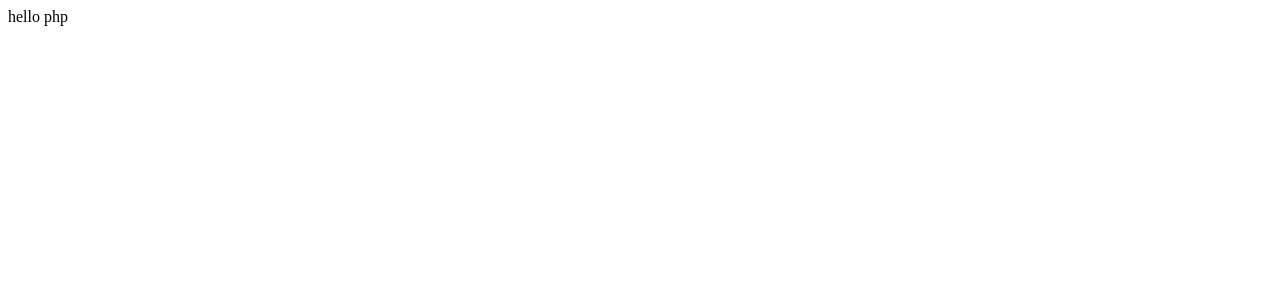
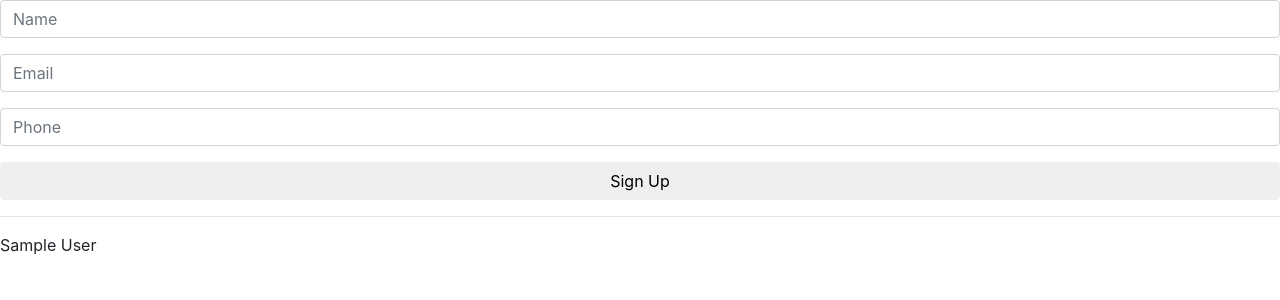
Before and after one commit to HaoHuynh0301/Web-Develop-Excercises, a PHP site: page /Learning/site.php in a window 1280 px wide. Before the commit the part shown is almost empty. Shown: the top 300 px of the page. Run offline with PHP 8.4, Linux system fonts and the light colour scheme; tables that the repository leaves empty or names only in its code hold one stand-in row (values such as "Sample post").

Commit message:
php review

```diff
--- a/Learning/site.php
+++ b/Learning/site.php
@@ -1,13 +1,52 @@
+<?php
+	$servername = "localhost";
+	$username = "root";
+	$password = "";
+	$dbname = "test";
+
+	// Create connection
+	$conn = mysqli_connect($servername, $username, $password, $dbname);
+	// Check connection
+	if (!$conn) {
+		die("Connection failed: " . mysqli_connect_error());
+	}
+
+	$sql = "SELECT name,email from customer ORDER BY user_id";
+	$res = mysqli_query($conn, $sql);
+
+	if(mysqli_num_rows($res) > 0) {
+		while($row = mysqli_fetch_assoc($res)) {
+			$tmp_name = $row["name"];
+		}
+	} else echo "No Data";
+?>
+
 <!DOCTYPE html>
 <html lang="en">
 <head>
 	<meta charset="UTF-8">
 	<meta name="viewport" content="width=device-width, initial-scale=1.0">
+	<link href="//maxcdn.bootstrapcdn.com/bootstrap/4.1.1/css/bootstrap.min.css" rel="stylesheet" id="bootstrap-css">
+	<link href="https://stackpath.bootstrapcdn.com/font-awesome/4.7.0/css/font-awesome.min.css" rel="stylesheet">
 	<title>Document</title>
 </head>
 <body>
-	<?php
-		echo("hello php")
-	?>
+	<form action="site.php" method="POST" name="login">
+	    <div class="form-group">
+	         <input type="text" name="name"  class="form-control my-input" id="name" placeholder="Name" value="">
+	    </div>
+	    <div class="form-group">
+	        <input type="email" name="email"  class="form-control my-input" id="email" placeholder="Email">
+	    </div>
+	    <div class="form-group">
+	        <input type="number" min="0" name="phone" id="phone"  class="form-control my-input" placeholder="Phone">
+	    </div>
+	    <div class="text-center ">
+	        <input type="submit" name="submit" class=" btn btn-block send-button tx-tfm" value="Sign Up">
+	    </div> <hr/>
+	   	<div>
+		<?php echo $tmp_name ?>
+		</div>
+    </form>
 </body>
 </html>
```
